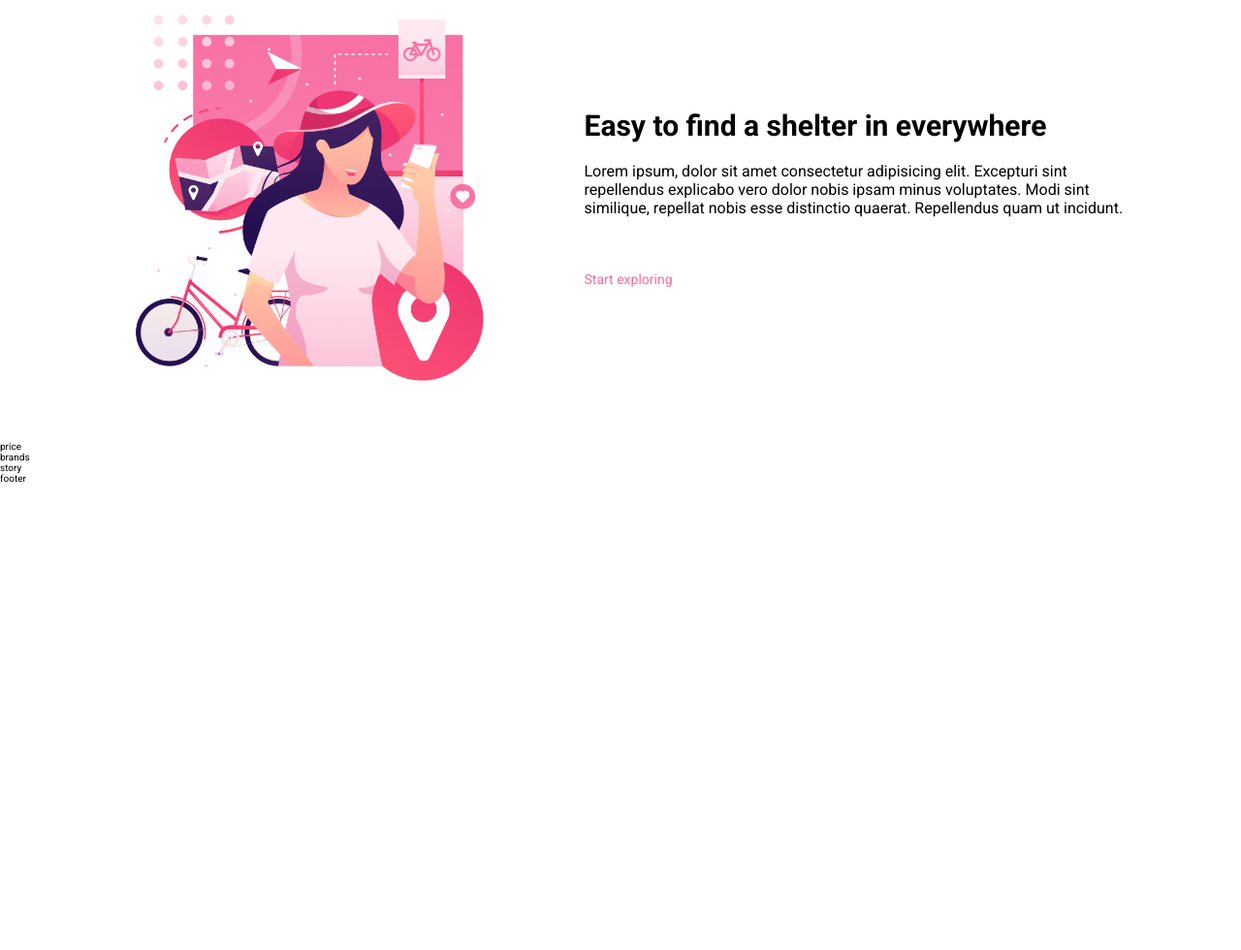
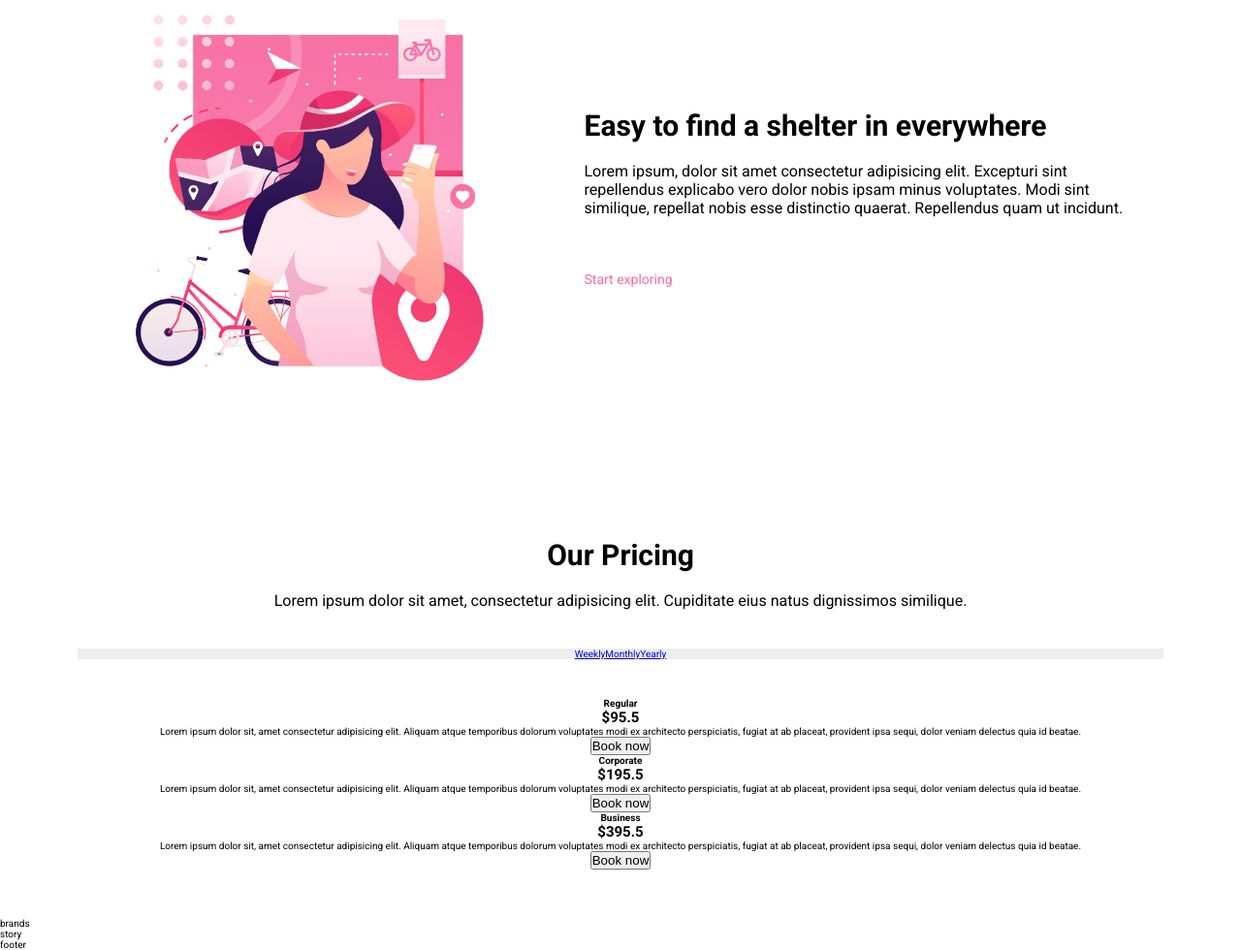
Before and after one commit to fmotoike/CSS, a website: page Pedalyuk/index.html in a window 1280 px wide. Shown: the part 1857-2837 px from the top of the page at 97% size. Before the commit the page ends 2356 px from the top, so only its background shows below. Drawn offline with Linux system fonts and the light colour scheme.

Commit message:
Pricing markup and basic styling

```diff
--- a/Pedalyuk/index.html
+++ b/Pedalyuk/index.html
@@ -84,12 +84,38 @@
             <div class="find__content">
                 <h2 class="heading--2">Easy to find a shelter in everywhere</h2>
                 <p class="find__text">Lorem ipsum, dolor sit amet consectetur adipisicing elit. Excepturi sint repellendus explicabo vero dolor nobis ipsam minus voluptates. Modi sint similique, repellat nobis esse distinctio quaerat. Repellendus quam ut incidunt.</p>
-                <a href="" class="find__link">Start exploring</a>
+                <a href="#" class="find__link">Start exploring</a>
             </div>
         </section>
 
         <section class="price">
-            price
+            <h2 class="heading--2">Our Pricing</h2>
+            <p class="price__text">Lorem ipsum dolor sit amet, consectetur adipisicing elit. Cupiditate eius natus dignissimos similique.</p>
+            <div class="price__payment">
+                <a href="#" class="price__link">Weekly</a>
+                <a href="#" class="price__link">Monthly</a>
+                <a href="#" class="price__link">Yearly</a>
+            </div>
+            <div class="price__container">
+                <div class="card">
+                    <h4 class="card__heading">Regular</h4>
+                    <h2 class="card__price">$95.5</h2>
+                    <p class="card__text">Lorem ipsum dolor sit, amet consectetur adipisicing elit. Aliquam atque temporibus dolorum voluptates modi ex architecto perspiciatis, fugiat at ab placeat, provident ipsa sequi, dolor veniam delectus quia id beatae.</p>
+                    <button class="card__btn">Book now</button>
+                </div>
+                <div class="card card--active">
+                    <h4 class="card__heading">Corporate</h4>
+                    <h2 class="card__price">$195.5</h2>
+                    <p class="card__text">Lorem ipsum dolor sit, amet consectetur adipisicing elit. Aliquam atque temporibus dolorum voluptates modi ex architecto perspiciatis, fugiat at ab placeat, provident ipsa sequi, dolor veniam delectus quia id beatae.</p>
+                    <button class="card__btn">Book now</button>
+                </div>
+                <div class="card">
+                    <h4 class="card__heading">Business</h4>
+                    <h2 class="card__price">$395.5</h2>
+                    <p class="card__text">Lorem ipsum dolor sit, amet consectetur adipisicing elit. Aliquam atque temporibus dolorum voluptates modi ex architecto perspiciatis, fugiat at ab placeat, provident ipsa sequi, dolor veniam delectus quia id beatae.</p>
+                    <button class="card__btn">Book now</button>
+                </div>
+            </div>
         </section>
 
         <section class="brands">
--- a/Pedalyuk/sass/_price.scss
+++ b/Pedalyuk/sass/_price.scss
@@ -0,0 +1,17 @@
+.price {
+    margin-top: 5rem;
+    padding: 5rem 8rem;
+    text-align: center;
+
+    &__text {
+        margin-top: 2rem;
+        font-size: 1.6rem;
+    }
+
+    &__payment {
+        margin: 4rem 0;
+        display: flex;
+        justify-content: center;
+        background-color: #EDEDED;
+    }
+}
```
Also changed, not shown: Pedalyuk/css/style.css.
